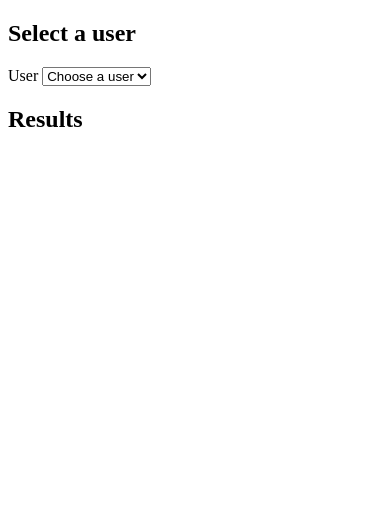
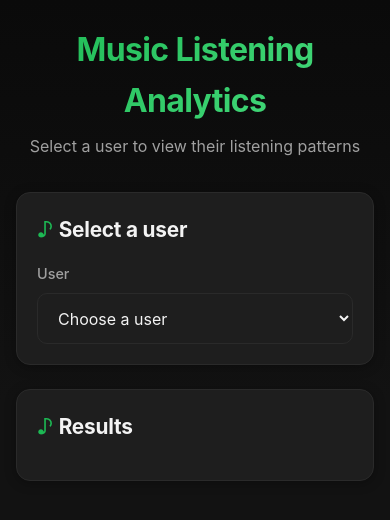
Before and after one commit to Konvaly/Project-Music-Data, a website with bundled scripts: page index.html in a window 390 px wide. Built offline with nearby package versions, Linux system fonts and the light colour scheme.

Commit message:
Add styles.css

```diff
--- a/index.html
+++ b/index.html
@@ -7,11 +7,16 @@
         content="Music Data: select a user to view listening analytics like most played songs, artists, streaks, and genres." />
     <meta name="viewport" content="width=device-width, initial-scale=1" />
     <title>Music data</title>
+    <link rel="stylesheet" href="styles.css" />
     <script type="module" src="script.mjs"></script>
 </head>
 
 <body>
     <main>
+        <header>
+            <h1>Music Listening Analytics</h1>
+            <p class="subtitle">Select a user to view their listening patterns</p>
+        </header>
         <section aria-labelledby="user-section-title">
             <h2 id="user-section-title">Select a user</h2>
 
--- /dev/null
+++ b/styles.css
@@ -0,0 +1,172 @@
+:root {
+  --bg: #121212;
+  --surface: #1e1e1e;
+  --text: #f3f3f3;
+  --text-muted: #a0a0a0;
+  --accent: #1db954; /* Spotify green */
+  --accent-soft: rgba(29, 185, 84, 0.15);
+  --border: #2a2a2a;
+  --shadow: 0 2px 12px rgba(0, 0, 0, 0.3);
+  --radius: 14px;
+}
+
+* {
+  box-sizing: border-box;
+}
+
+body {
+  margin: 0;
+  font-family:
+    -apple-system, BlinkMacSystemFont, "Segoe UI", Roboto, "Helvetica Neue",
+    Arial, sans-serif;
+  background: linear-gradient(180deg, #0a0a0a 0%, var(--bg) 400px);
+  color: var(--text);
+  line-height: 1.6;
+  min-height: 100vh;
+}
+
+main {
+  max-width: 720px;
+  margin: 0 auto;
+  padding: 2.5rem 1.25rem;
+}
+
+header {
+  text-align: center;
+  margin-bottom: 2rem;
+}
+
+header h1 {
+  font-size: 2rem;
+  font-weight: 700;
+  margin: 0 0 0.5rem;
+  letter-spacing: -0.02em;
+  background: linear-gradient(135deg, var(--accent), #4ade80);
+  -webkit-background-clip: text;
+  background-clip: text;
+  color: transparent;
+}
+
+.subtitle {
+  color: var(--text-muted);
+  margin: 0;
+  font-size: 1rem;
+}
+
+/* Section cards */
+section {
+  background: var(--surface);
+  border: 1px solid var(--border);
+  border-radius: var(--radius);
+  padding: 1.75rem;
+  margin-bottom: 1.5rem;
+  box-shadow: var(--shadow);
+}
+
+/* Headings */
+h2 {
+  font-size: 1.5rem;
+  font-weight: 700;
+  margin: 0 0 1rem;
+  letter-spacing: -0.01em;
+}
+
+h2::before {
+  content: "♪ ";
+  color: var(--accent);
+  font-weight: 400;
+}
+
+h3 {
+  font-size: 0.8rem;
+  font-weight: 600;
+  margin: 1.5rem 0 0.4rem;
+  color: var(--text-muted);
+  text-transform: uppercase;
+  letter-spacing: 0.08em;
+}
+
+/* User selector */
+label {
+  display: block;
+  font-size: 0.9rem;
+  font-weight: 500;
+  margin-bottom: 0.5rem;
+  color: var(--text-muted);
+}
+
+select {
+  width: 100%;
+  padding: 0.85rem 1rem;
+  font-size: 1rem;
+  font-family: inherit;
+  color: var(--text);
+  background: var(--surface);
+  border: 1.5px solid var(--border);
+  border-radius: 10px;
+  cursor: pointer;
+  transition:
+    border-color 0.2s,
+    box-shadow 0.2s;
+}
+
+select:hover {
+  border-color: var(--accent);
+}
+
+select:focus {
+  outline: none;
+  border-color: var(--accent);
+  box-shadow: 0 0 0 3px var(--accent-soft);
+}
+
+/* Results */
+#results p {
+  margin: 0;
+  font-size: 1.1rem;
+  font-weight: 500;
+}
+
+#results ul {
+  list-style: none;
+  padding: 0;
+  margin: 0;
+}
+
+#results li {
+  padding: 0.6rem 0;
+  font-size: 1.05rem;
+  border-bottom: 1px solid var(--border);
+}
+
+#results li:last-child {
+  border-bottom: none;
+}
+
+/* Status message (live region) */
+#status {
+  background: transparent;
+  border: none;
+  box-shadow: none;
+  padding: 0.5rem 0;
+  margin: 0;
+  color: var(--text-muted);
+  font-style: italic;
+}
+
+#status:empty {
+  display: none;
+}
+
+/* Mobile */
+@media (max-width: 480px) {
+  main {
+    padding: 1.5rem 1rem;
+  }
+  section {
+    padding: 1.25rem;
+  }
+  h2 {
+    font-size: 1.3rem;
+  }
+}
```
